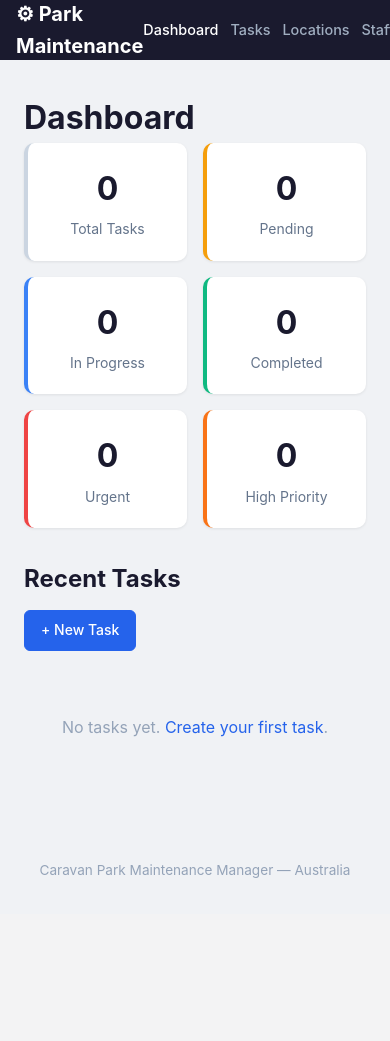
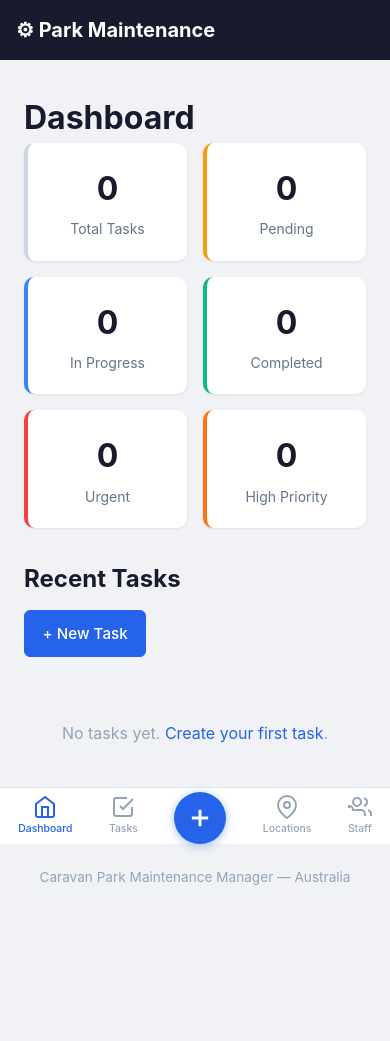
Before and after one commit to Hagar42/tourist_park, a Flask app: page / in a window 390 px wide. Before the commit the page ends 878 px from the top, so only its background shows below. Run offline with Flask 3, Linux system fonts and the light colour scheme; data comes from the database, SQL or seed files in the repository; data that the repository does not hold is empty.

Commit message:
Add PWA support and mobile-optimised UI
- Web app manifest for "Add to Home Screen" on iOS/Android
- Service worker with network-first caching strategy
- Apple mobile web app meta tags and theme colour
- Bottom navigation bar with floating "+" button on mobile
- Touch-friendly tap targets (min 44px) and 16px font inputs
- Responsive table-to-card layout for small screens
- Safe area insets for notched devices

https://claude.ai/code/session_01P42xXe116T6T5Adm4qFQYK

```diff
--- a/static/style.css
+++ b/static/style.css
@@ -1,11 +1,18 @@
 /* === Reset & Base === */
 *, *::before, *::after { box-sizing: border-box; margin: 0; padding: 0; }
+
+html {
+    /* Safe area insets for notched phones */
+    padding: env(safe-area-inset-top) env(safe-area-inset-right) env(safe-area-inset-bottom) env(safe-area-inset-left);
+}
 
 body {
     font-family: -apple-system, BlinkMacSystemFont, "Segoe UI", Roboto, sans-serif;
     background: #f0f2f5;
     color: #1a1a2e;
     line-height: 1.6;
+    -webkit-tap-highlight-color: transparent;
+    -webkit-text-size-adjust: 100%;
 }
 
 a { color: #2563eb; text-decoration: none; }
@@ -211,12 +218,108 @@ section { margin-bottom: 2.5rem; }
     font-size: 0.85rem;
 }
 
+/* === Bottom Navigation (mobile) === */
+.bottom-nav {
+    display: none;
+    position: fixed;
+    bottom: 0;
+    left: 0;
+    right: 0;
+    background: #fff;
+    border-top: 1px solid #e2e8f0;
+    z-index: 200;
+    padding-bottom: env(safe-area-inset-bottom);
+}
+.bottom-nav-item {
+    display: flex;
+    flex-direction: column;
+    align-items: center;
+    justify-content: center;
+    padding: 0.4rem 0;
+    color: #94a3b8;
+    font-size: 0.65rem;
+    font-weight: 500;
+    text-decoration: none;
+    gap: 0.15rem;
+    transition: color 0.15s;
+}
+.bottom-nav-item:hover { text-decoration: none; }
+.bottom-nav-item.active { color: #2563eb; }
+.bottom-nav-item svg { flex-shrink: 0; }
+
+.bottom-nav-add {
+    background: #2563eb;
+    color: #fff !important;
+    width: 52px;
+    height: 52px;
+    border-radius: 50%;
+    margin-top: -20px;
+    box-shadow: 0 2px 10px rgba(37, 99, 235, 0.4);
+    padding: 0;
+}
+.bottom-nav-add:hover { background: #1d4ed8; }
+
 /* === Responsive === */
 @media (max-width: 768px) {
+    .desktop-only { display: none; }
+
+    .bottom-nav {
+        display: flex;
+        align-items: flex-end;
+        justify-content: space-around;
+    }
+
+    body { padding-bottom: 72px; }
+    .footer { padding-bottom: 80px; }
+
     .navbar { padding: 0 1rem; }
-    .nav-links { gap: 0.75rem; font-size: 0.9rem; }
     .stats-grid { grid-template-columns: repeat(2, 1fr); }
     .form-row { flex-direction: column; }
     .section-header { flex-direction: column; gap: 0.75rem; align-items: flex-start; }
     .inline-form { flex-direction: column; align-items: stretch; }
+
+    /* Larger touch targets */
+    .btn { padding: 0.65rem 1.1rem; font-size: 0.95rem; min-height: 44px; }
+    .btn-sm { padding: 0.5rem 0.85rem; font-size: 0.85rem; min-height: 40px; }
+    .form-group input,
+    .form-group select,
+    .form-group textarea { font-size: 16px; padding: 0.65rem 0.75rem; min-height: 44px; }
+    .filter-form select { min-height: 44px; font-size: 16px; }
+
+    /* Cards more spacious on mobile */
+    .task-card { padding: 1rem; }
+    .task-actions { flex-wrap: wrap; }
+
+    /* Responsive table: card layout on small screens */
+    .table, .table thead, .table tbody, .table th, .table td, .table tr {
+        display: block;
+    }
+    .table thead { display: none; }
+    .table tr {
+        background: #fff;
+        margin-bottom: 0.75rem;
+        border-radius: 8px;
+        padding: 0.75rem 1rem;
+        box-shadow: 0 1px 3px rgba(0,0,0,0.06);
+        border-bottom: none;
+    }
+    .table td {
+        padding: 0.3rem 0;
+        text-align: left;
+    }
+    .table td::before {
+        content: attr(data-label);
+        font-weight: 600;
+        font-size: 0.75rem;
+        color: #64748b;
+        text-transform: uppercase;
+        display: block;
+    }
 }
+
+@media (max-width: 380px) {
+    .stats-grid { grid-template-columns: 1fr 1fr; gap: 0.5rem; }
+    .stat-card { padding: 0.75rem; }
+    .stat-number { font-size: 1.5rem; }
+    .container { padding: 0 0.75rem; margin: 1rem auto; }
+}
--- a/templates/base.html
+++ b/templates/base.html
@@ -2,7 +2,13 @@
 <html lang="en">
 <head>
     <meta charset="UTF-8">
-    <meta name="viewport" content="width=device-width, initial-scale=1.0">
+    <meta name="viewport" content="width=device-width, initial-scale=1.0, viewport-fit=cover">
+    <meta name="theme-color" content="#1a1a2e">
+    <meta name="apple-mobile-web-app-capable" content="yes">
+    <meta name="apple-mobile-web-app-status-bar-style" content="black-translucent">
+    <meta name="apple-mobile-web-app-title" content="Park Maint.">
+    <link rel="manifest" href="{{ url_for('static', filename='manifest.json') }}">
+    <link rel="apple-touch-icon" href="{{ url_for('static', filename='icon-192.png') }}">
     <title>{% block title %}Caravan Park Maintenance{% endblock %}</title>
     <link rel="stylesheet" href="{{ url_for('static', filename='style.css') }}">
 </head>
@@ -11,7 +17,7 @@
         <div class="nav-brand">
             <a href="{{ url_for('dashboard') }}">&#9881; Park Maintenance</a>
         </div>
-        <div class="nav-links">
+        <div class="nav-links desktop-only">
             <a href="{{ url_for('dashboard') }}" class="{% if request.endpoint == 'dashboard' %}active{% endif %}">Dashboard</a>
             <a href="{{ url_for('task_list') }}" class="{% if request.endpoint in ('task_list', 'task_new', 'task_edit') %}active{% endif %}">Tasks</a>
             <a href="{{ url_for('location_list') }}" class="{% if request.endpoint == 'location_list' %}active{% endif %}">Locations</a>
@@ -34,5 +40,34 @@
     <footer class="footer">
         <p>Caravan Park Maintenance Manager &mdash; Australia</p>
     </footer>
+
+    <!-- Mobile bottom navigation -->
+    <nav class="bottom-nav">
+        <a href="{{ url_for('dashboard') }}" class="bottom-nav-item {% if request.endpoint == 'dashboard' %}active{% endif %}">
+            <svg width="24" height="24" viewBox="0 0 24 24" fill="none" stroke="currentColor" stroke-width="2"><path d="M3 9l9-7 9 7v11a2 2 0 01-2 2H5a2 2 0 01-2-2z"/><polyline points="9 22 9 12 15 12 15 22"/></svg>
+            <span>Dashboard</span>
+        </a>
+        <a href="{{ url_for('task_list') }}" class="bottom-nav-item {% if request.endpoint in ('task_list', 'task_new', 'task_edit') %}active{% endif %}">
+            <svg width="24" height="24" viewBox="0 0 24 24" fill="none" stroke="currentColor" stroke-width="2"><path d="M9 11l3 3L22 4"/><path d="M21 12v7a2 2 0 01-2 2H5a2 2 0 01-2-2V5a2 2 0 012-2h11"/></svg>
+            <span>Tasks</span>
+        </a>
+        <a href="{{ url_for('task_new') }}" class="bottom-nav-item bottom-nav-add">
+            <svg width="28" height="28" viewBox="0 0 24 24" fill="none" stroke="currentColor" stroke-width="2.5"><line x1="12" y1="5" x2="12" y2="19"/><line x1="5" y1="12" x2="19" y2="12"/></svg>
+        </a>
+        <a href="{{ url_for('location_list') }}" class="bottom-nav-item {% if request.endpoint == 'location_list' %}active{% endif %}">
+            <svg width="24" height="24" viewBox="0 0 24 24" fill="none" stroke="currentColor" stroke-width="2"><path d="M21 10c0 7-9 13-9 13s-9-6-9-13a9 9 0 0118 0z"/><circle cx="12" cy="10" r="3"/></svg>
+            <span>Locations</span>
+        </a>
+        <a href="{{ url_for('staff_list') }}" class="bottom-nav-item {% if request.endpoint == 'staff_list' %}active{% endif %}">
+            <svg width="24" height="24" viewBox="0 0 24 24" fill="none" stroke="currentColor" stroke-width="2"><path d="M17 21v-2a4 4 0 00-4-4H5a4 4 0 00-4-4v2"/><circle cx="9" cy="7" r="4"/><path d="M23 21v-2a4 4 0 00-3-3.87"/><path d="M16 3.13a4 4 0 010 7.75"/></svg>
+            <span>Staff</span>
+        </a>
+    </nav>
+
+    <script>
+    if ("serviceWorker" in navigator) {
+        navigator.serviceWorker.register("/static/sw.js");
+    }
+    </script>
 </body>
 </html>
```
Also changed, not shown: static/sw.js (added, +32 -0 lines), templates/locations.html (+4 -4 lines), templates/staff.html (+5 -5 lines), static/icon-192.png (added), static/icon-512.png (added), static/manifest.json (added).
